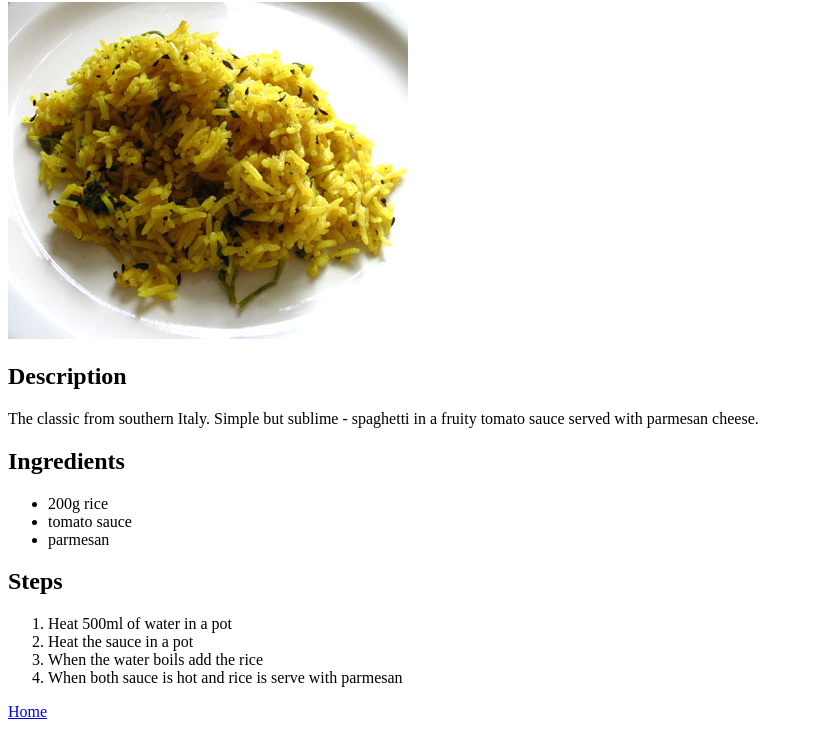
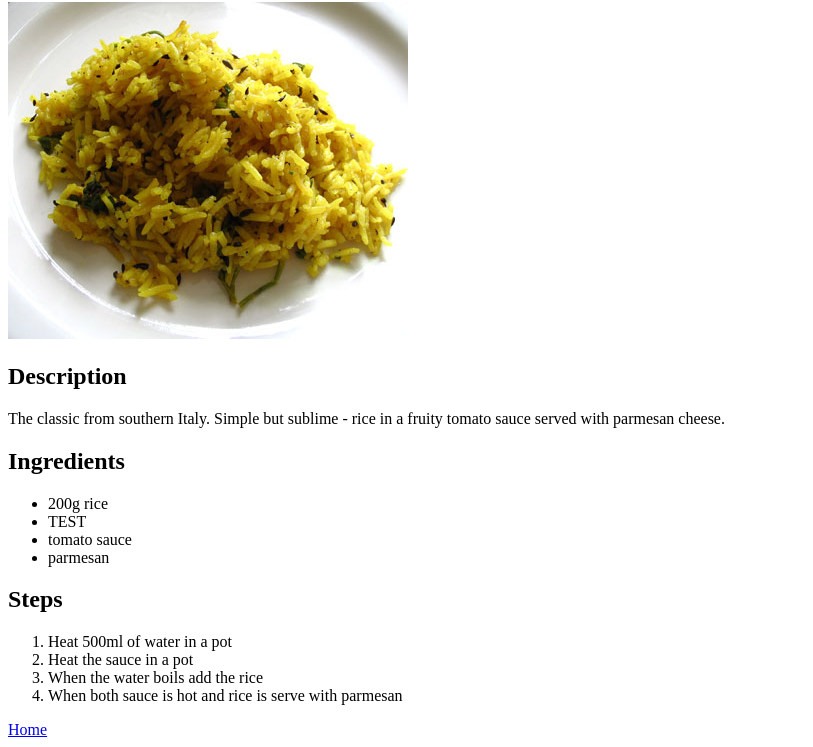
Before and after one commit to Wally903-muddy/git_test, a plain HTML site: page recipes/rice.html in a window 1280 px wide. Shown: the part 78-825 px from the top of the page, without its empty margins (0-813 px from the left). Drawn offline with Linux system fonts and the light colour scheme; files that its build step writes are made by us from their sources.

Commit message:
Pushed a change to the rice recipe.

```diff
--- a/recipes/rice.html
+++ b/recipes/rice.html
@@ -10,10 +10,11 @@
 	<h1>Fried Rice Recipe</h1>
 	<img src="../images/rice.jpg" alt="A round plate with rice.">
 	<h2>Description</h2>
-	<p>The classic from southern Italy. Simple but sublime - spaghetti in a fruity tomato sauce served with parmesan cheese.</p>
+	<p>The classic from southern Italy. Simple but sublime - rice in a fruity tomato sauce served with parmesan cheese.</p>
 	<h2>Ingredients</h2>
 	<ul>
 		<li>200g rice</li>
+		<li>TEST</li>
 		<li>tomato sauce</li>
 		<li>parmesan</li>
 	</ul>
```
